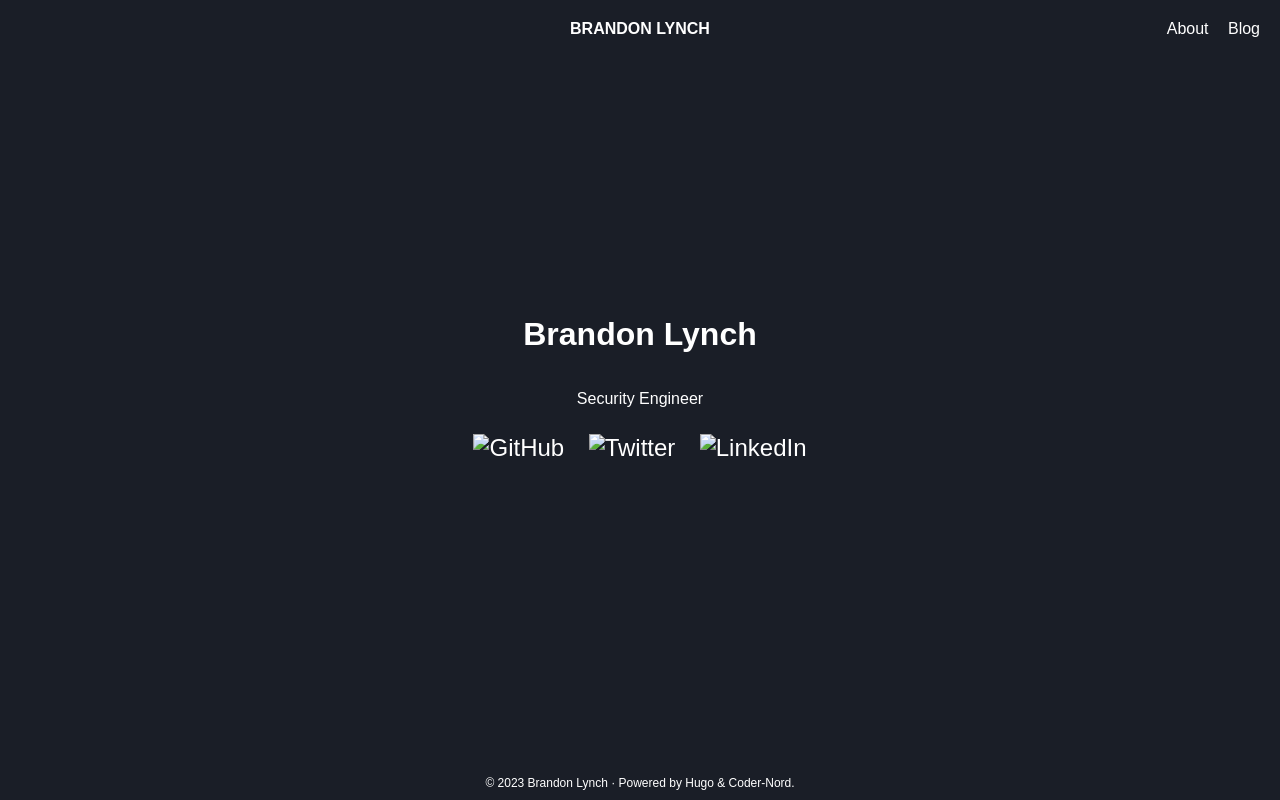
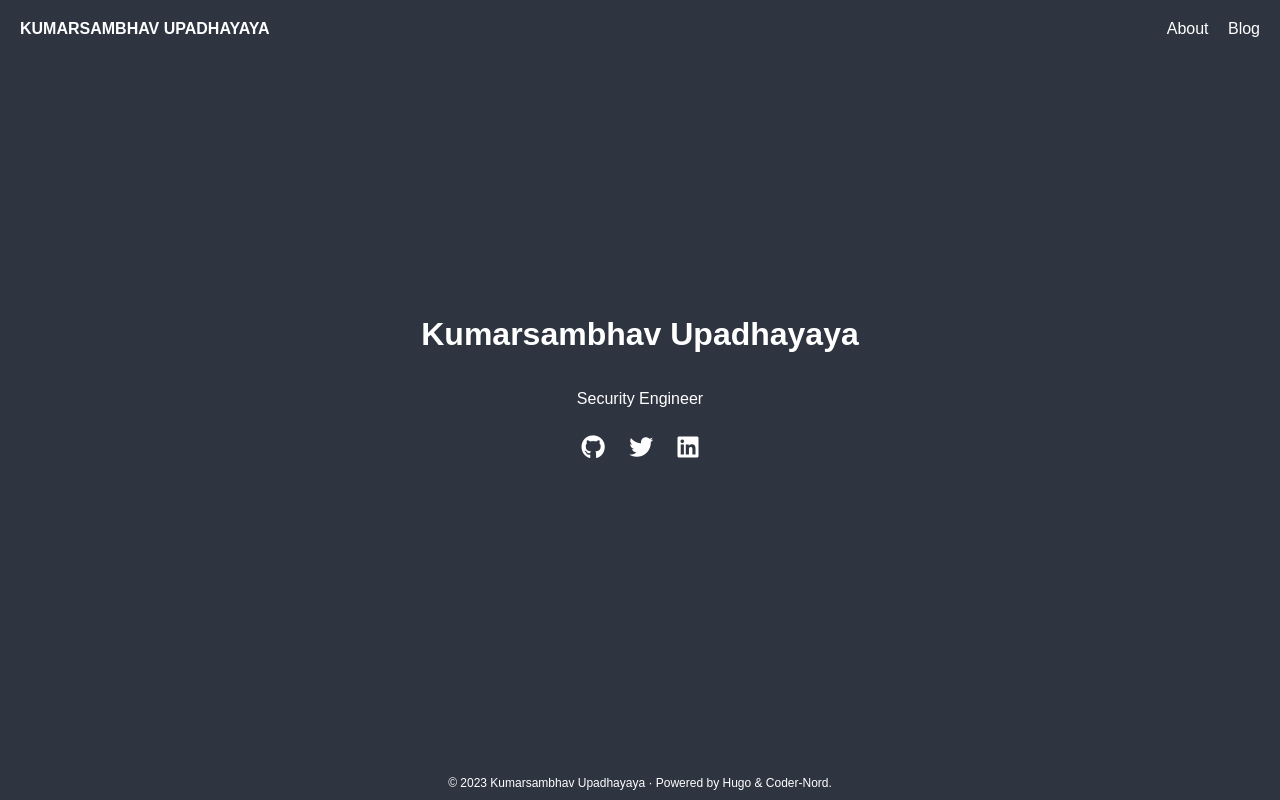
Before and after one commit to ksmbhv/simpleportfolio, a plain HTML site: page index.html in a window 1280 px wide. Drawn offline with Linux system fonts and the light colour scheme.

Commit message:
fixed the logos of main

```diff
--- a/index.html
+++ b/index.html
@@ -3,26 +3,28 @@
 <head>
     <meta charset="UTF-8">
     <meta name="viewport" content="width=device-width, initial-scale=1.0">
-    <title>Brandon Lynch</title>
+    <title>Kumarsambhav Upadhayaya</title>
     <link rel="stylesheet" href="style.css">
+    <link rel="stylesheet" href="https://cdnjs.cloudflare.com/ajax/libs/font-awesome/5.15.4/css/all.min.css">
+    <script src="https://kit.fontawesome.com/a076d05399.js" crossorigin="anonymous"></script>
 </head>
 <body>
-    <header><a href="index.html" style="color: white; text-decoration: none;">BRANDON LYNCH</a></header>
+    <header style="text-align: left;"><a href="index.html" style="color: white; text-decoration: none;">KUMARSAMBHAV UPADHAYAYA</a></header>
     <nav>
         <a href="about.html">About</a>
         <a href="blog.html">Blog</a>
     </nav>
     <div class="container">
-        <h1>Brandon Lynch</h1>
+        <h1>Kumarsambhav Upadhayaya</h1>
         <p>Security Engineer</p>
         <div class="social-icons">
-            <a href="#" id="github"><img src="github.png" alt="GitHub" width="30"></a>
-            <a href="#" id="twitter"><img src="twitter.png" alt="Twitter" width="30"></a>
-            <a href="#" id="linkedin"><img src="linkedin.png" alt="LinkedIn" width="30"></a>
+            <a href="https://github.com" target="_blank"><i class="fab fa-github" aria-hidden="true"></i></a>
+            <a href="https://twitter.com" target="_blank"><i class="fab fa-twitter" aria-hidden="true"></i></a>
+            <a href="https://linkedin.com" target="_blank"><i class="fab fa-linkedin" aria-hidden="true"></i></a>
         </div>
     </div>
     <footer>
-        &copy; 2023 Brandon Lynch &middot; Powered by Hugo & Coder-Nord.
+        &copy; 2023 Kumarsambhav Upadhayaya &middot; Powered by Hugo & Coder-Nord.
     </footer>
 </body>
 </html>
--- a/style.css
+++ b/style.css
@@ -1,5 +1,5 @@
 body {
-    background-color: #1a1e27;
+    background-color: #2E3440;
     color: white;
     font-family: Arial, sans-serif;
     text-align: center;
```
Also changed, not shown: about.html (+1 -1 lines).
